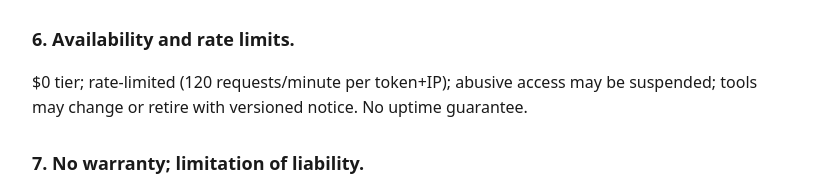
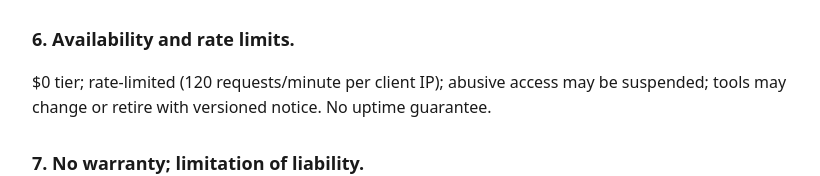
Before and after one commit to CumulativeWebInc/cwi-mcp-public, a website: page docs/terms.html in a window 1280 px wide. Shown: the part 1094-1270 px from the top of the page, without its empty margins (228-1048 px from the left). Drawn offline with Linux system fonts and the light colour scheme.

Commit message:
ToS: rate limit wording per client IP (match shipped behavior)

```diff
--- a/docs/terms.html
+++ b/docs/terms.html
@@ -44,7 +44,7 @@ Provider: Cumulative Web Inc — support: <a href="mailto:hp@cumulativeweb.com">
 <p><code>trust_verdict_v1</code> is a compute-only scoring aid; <code>needledrop_verify_v1</code> verifies ledger entries — neither certifies any agent, human, or product. Scores are advisory only.</p>
 
 <h2>6. Availability and rate limits.</h2>
-<p>$0 tier; rate-limited (120 requests/minute per token+IP); abusive access may be suspended; tools may change or retire with versioned notice. No uptime guarantee.</p>
+<p>$0 tier; rate-limited (120 requests/minute per client IP); abusive access may be suspended; tools may change or retire with versioned notice. No uptime guarantee.</p>
 
 <h2>7. No warranty; limitation of liability.</h2>
 <p>THE SERVICE IS PROVIDED "AS IS" WITHOUT WARRANTIES OF ANY KIND. TO THE MAXIMUM EXTENT PERMITTED BY LAW, CWI IS NOT LIABLE FOR INDIRECT, INCIDENTAL, OR CONSEQUENTIAL DAMAGES ARISING FROM USE OF THE SERVICE.</p>
```
